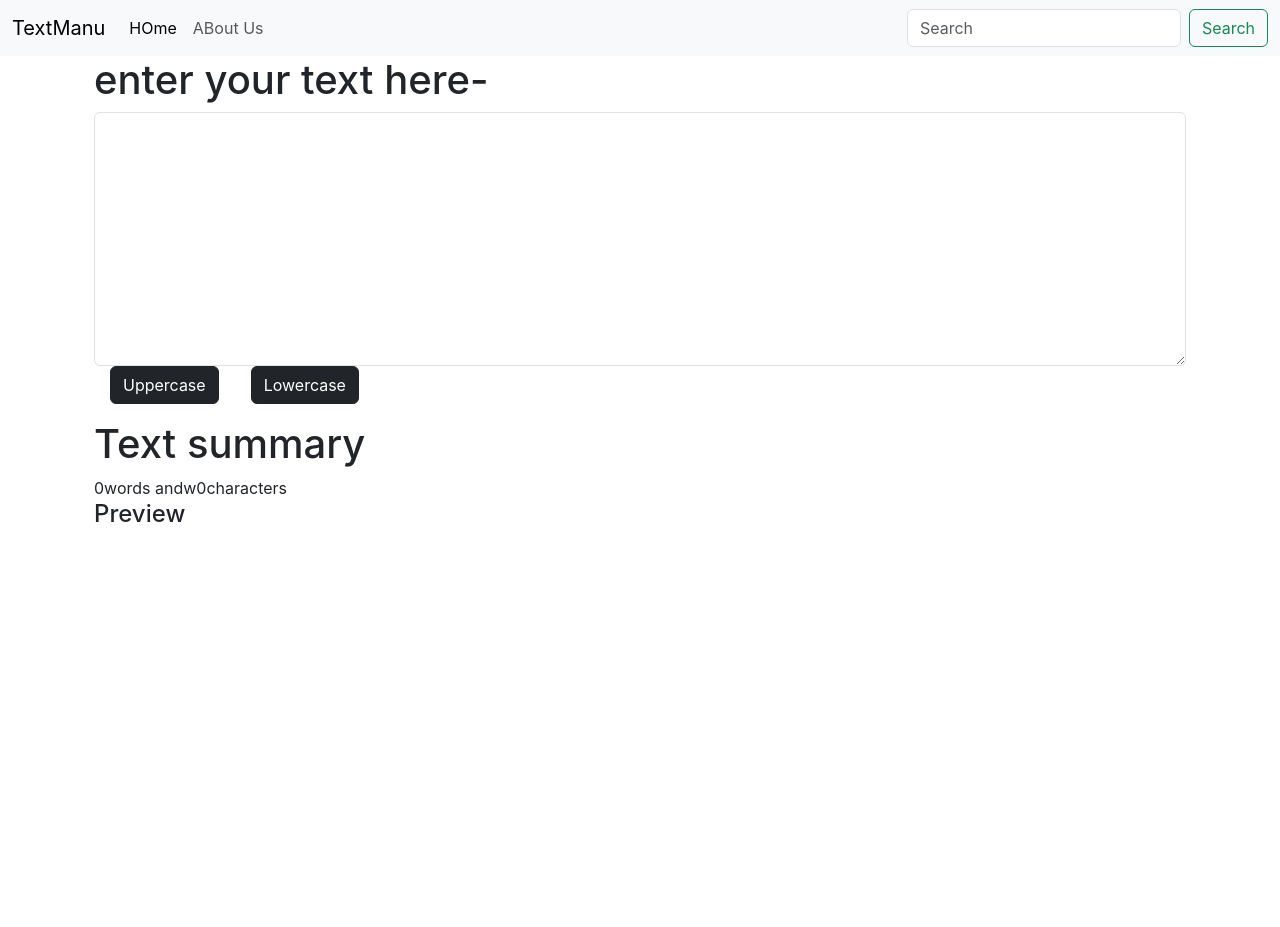
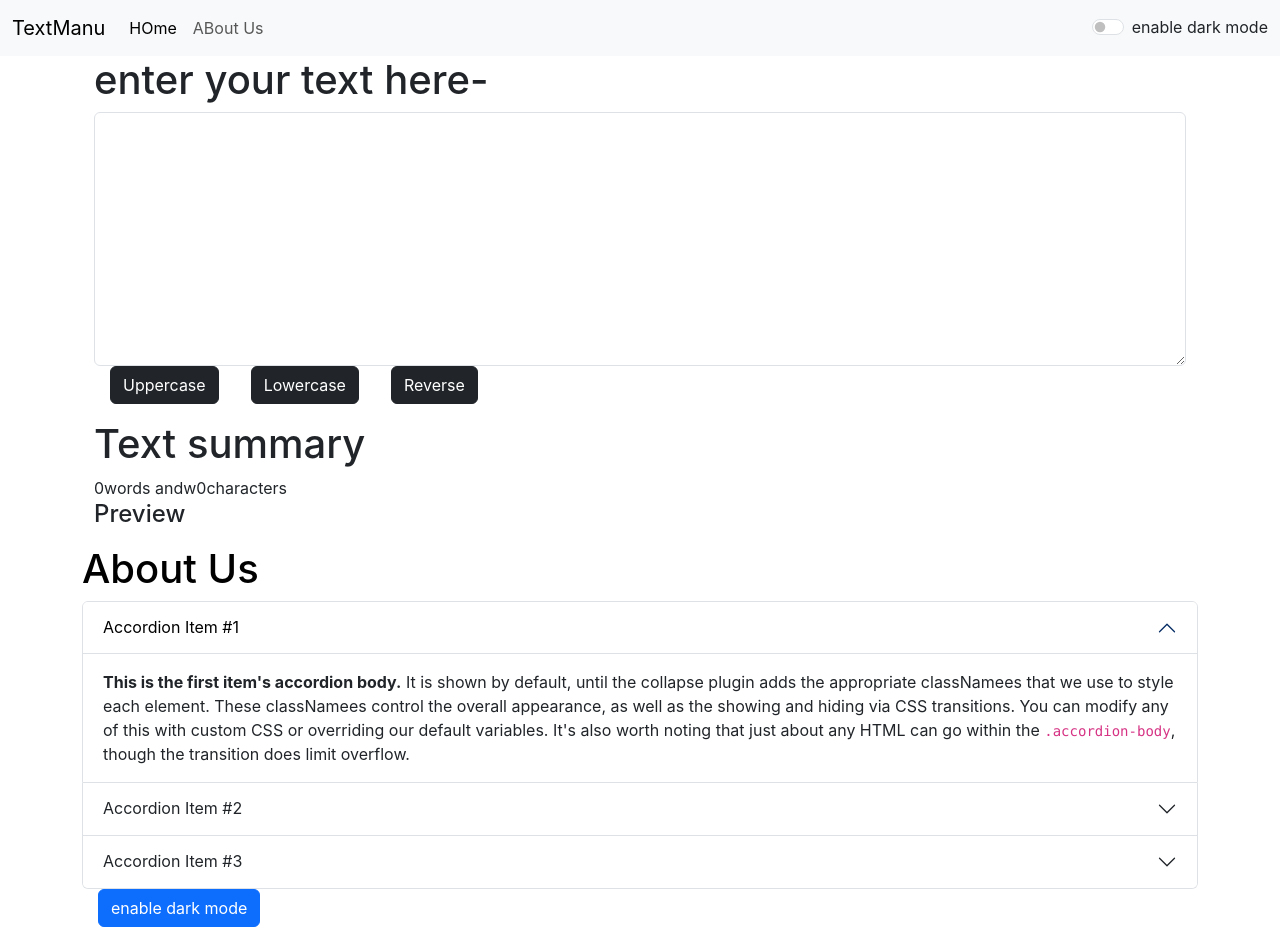
Before and after one commit to sebika123/reactjsTextUtils, a React (Create React App) app in the folder reactjs/: page / in a window 1280 px wide. Before the commit the page ends 800 px from the top, so only its background shows below. Built offline with nearby package versions, Linux system fonts and the light colour scheme.

Commit message:
dark mode finished

```diff
--- a/reactjs/src/App.js
+++ b/reactjs/src/App.js
@@ -2,14 +2,31 @@
 import './App.css';
 import  Navbar from './components/Navbar';
 import  TextForm from './components/TextForm';
+import  About from './components/About';
+import {useState} from 'react';
+
 
 function App() {
+ const [mode,setMode] = useState('light');
+ ///whether dark mode is enabled or not
+const toggleMode=()=>{
+  if(mode==='light'){
+    setMode('dark');
+  }
+  else{
+    setMode('light');
+  }
+  }
+
   return (
   <>
 
-<Navbar title="TextManu" home="HOme" about="ABout Us"/ >
+<Navbar title="TextManu" mode={mode} toggleMode={toggleMode} home="HOme" about="ABout Us"/ >
 <div className="container">
 <TextForm heading="enter your text here"/>
+</div>
+<div className="container">
+  <About/>
 </div>
   </>
   );
--- /dev/null
+++ b/reactjs/src/components/About.js
@@ -0,0 +1,77 @@
+import React,{useState} from 'react'
+
+export default function About() {
+const [myStyle,setmyStyle] = useState({
+
+    color:"black",
+    backgroundColor : "white"
+})
+
+const [btntext,setbtntext]=useState("enable dark mode")
+
+const toggleStyle=()=>{
+   if(myStyle.color==="white"){
+        setmyStyle({
+            color:"black",
+    backgroundColor : "white"
+        })
+        setbtntext("enable dark mode");
+    }
+    else{
+        setmyStyle({
+        color:"white",
+    backgroundColor : "black"
+})
+    setbtntext("enable lights mode");
+    }
+
+}
+
+  return (
+    <div classNameName="conatainer" style={myStyle}>
+        <h1>About Us</h1>
+<div className="accordion" id="accordionExample">
+  <div className="accordion-item">
+    <h2 className="accordion-header">
+      <button className="accordion-button" type="button"  style={myStyle} data-bs-toggle="collapse" data-bs-target="#collapseOne" aria-expanded="true" aria-controls="collapseOne">
+        Accordion Item #1
+      </button>
+    </h2>
+    <div id="collapseOne" className="accordion-collapse collapse show" data-bs-parent="#accordionExample">
+      <div className="accordion-body">
+        <strong>This is the first item's accordion body.</strong> It is shown by default, until the collapse plugin adds the appropriate classNamees that we use to style each element. These classNamees control the overall appearance, as well as the showing and hiding via CSS transitions. You can modify any of this with custom CSS or overriding our default variables. It's also worth noting that just about any HTML can go within the <code>.accordion-body</code>, though the transition does limit overflow.
+      </div>
+    </div>
+  </div>
+  <div className="accordion-item">
+    <h2 className="accordion-header">
+      <button className="accordion-button collapsed" type="button" data-bs-toggle="collapse" data-bs-target="#collapseTwo" aria-expanded="false" aria-controls="collapseTwo">
+        Accordion Item #2
+      </button>
+    </h2>
+    <div id="collapseTwo" className="accordion-collapse collapse" data-bs-parent="#accordionExample">
+      <div className="accordion-body">
+        <strong>This is the second item's accordion body.</strong> It is hidden by default, until the collapse plugin adds the appropriate classNamees that we use to style each element. These classNamees control the overall appearance, as well as the showing and hiding via CSS transitions. You can modify any of this with custom CSS or overriding our default variables. It's also worth noting that just about any HTML can go within the <code>.accordion-body</code>, though the transition does limit overflow.
+      </div>
+    </div>
+  </div>
+  <div className="accordion-item">
+    <h2 className="accordion-header">
+      <button className="accordion-button collapsed" type="button" data-bs-toggle="collapse" data-bs-target="#collapseThree" aria-expanded="false" aria-controls="collapseThree">
+        Accordion Item #3
+      </button>
+    </h2>
+    <div id="collapseThree" className="accordion-collapse collapse" data-bs-parent="#accordionExample">
+      <div className="accordion-body">
+        <strong>This is the third item's accordion body.</strong> It is hidden by default, until the collapse plugin adds the appropriate classNamees that we use to style each element. These classNamees control the overall appearance, as well as the showing and hiding via CSS transitions. You can modify any of this with custom CSS or overriding our default variables. It's also worth noting that just about any HTML can go within the <code>.accordion-body</code>, though the transition does limit overflow.
+      </div>
+    </div>
+  </div>
+</div>
+
+
+<button className="btn btn-primary mx-3" onClick={toggleStyle}>{btntext}</button>
+
+    </div>
+  )
+}
--- a/reactjs/src/components/Navbar.js
+++ b/reactjs/src/components/Navbar.js
@@ -1,9 +1,10 @@
 import React from 'react';
 import Proptypes from 'prop-types'
 
+
 export default function Navbar(props) {
   return (
-    <nav className="navbar navbar-expand-lg bg-body-tertiary">
+    <nav className={`navbar navbar-expand-lg  navbar-${props.mode} bg-${props.mode}`}>
   <div className="container-fluid">
     <a className="navbar-brand" href="/">{props.title}</a>
     <button className="navbar-toggler" type="button" data-bs-toggle="collapse" data-bs-target="#navbarSupportedContent" aria-controls="navbarSupportedContent" aria-expanded="false" aria-label="Toggle navigation">
@@ -19,10 +20,16 @@ export default function Navbar(props) {
         </li>
 
       </ul>
-      <form className="d-flex" role="search">
+
+      <div className={`form-check form-switch text-${props.mode==='light'?'dark':'light'}`}>
+  <input className="form-check-input" onClick={props.toggleMode}  type="checkbox" role="switch" id="flexSwitchCheckDefault"/>
+  <label className="form-check-label" for="flexSwitchCheckDefault">enable dark mode</label>
+</div>
+
+      {/* <form className="d-flex" role="search">
         <input className="form-control me-2" type="search" placeholder="Search" aria-label="Search"/>
         <button className="btn btn-outline-success" type="submit">Search</button>
-      </form>
+      </form> */}
     </div>
   </div>
 </nav>
--- a/reactjs/src/components/TextForm.js
+++ b/reactjs/src/components/TextForm.js
@@ -11,6 +11,15 @@ export default function TextForm(props) {
         let newText=text.toUpperCase();
         setText(newText);
     }
+
+
+    const handle=()=>{
+      console.log("clear" );
+     // let newText=text.toReverse();
+     let newText=text.split('').reverse().join('');
+      setText(newText);
+  }
+
 
 
     const handleLowClick=()=>{
@@ -40,6 +49,11 @@ export default function TextForm(props) {
 
   <button className="btn btn-dark mx-3" onClick={handleLowClick}>Lowercase</button>
 
+
+    <button className="btn btn-dark mx-3" onClick={handle}>Reverse</button>
+
+
+
 </div>
 
 
```
